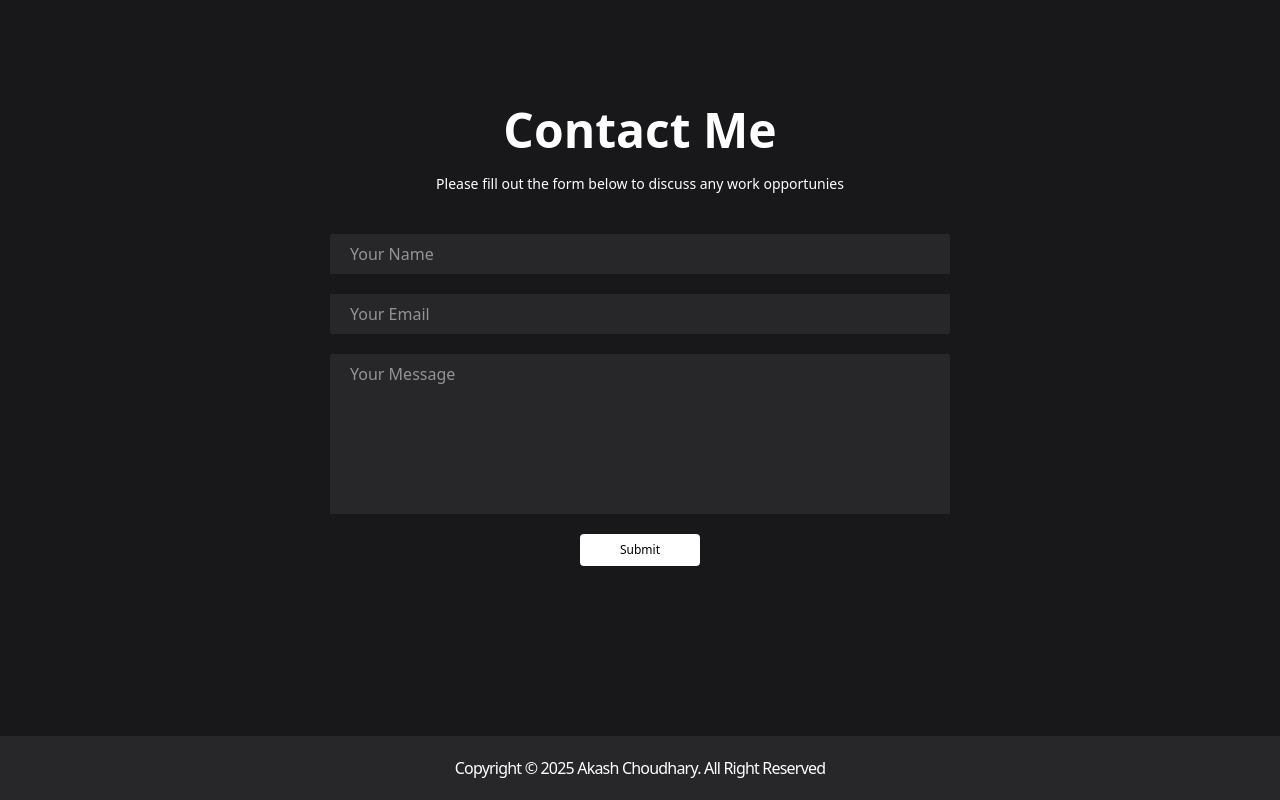
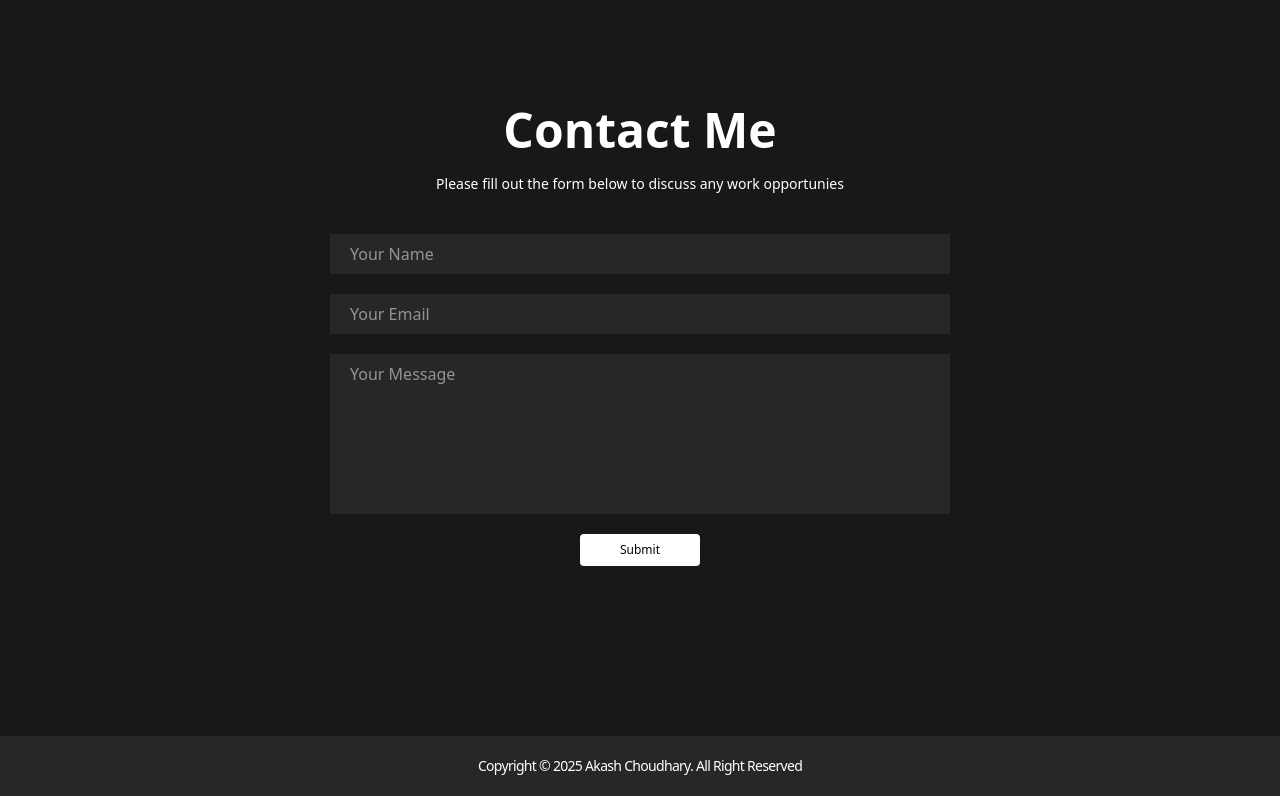
Before and after one commit to akashchoudhary378/PortfolioWebsite2025, a React (Vite) app: page / in a window 1280 px wide. Shown: the part 2584-3384 px from the top of the page. Built offline with nearby package versions, Linux system fonts and the light colour scheme.

Commit message:
FooterUpdate

```diff
--- a/src/Components/Footer.jsx
+++ b/src/Components/Footer.jsx
@@ -2,7 +2,7 @@ import React from 'react'
 
 const Footer = () => {
   return (
-    <div className="flex items-center justify-center w-full p-5 bg-zinc-800">
+    <div className="flex text-sm lg:text-md tracking-tighter items-center justify-center w-full p-5 bg-zinc-800">
       <span className='font-medium text-center tracking-tighter'>Copyright &#169; 2025 Akash Choudhary. All Right Reserved</span>
     </div>
   );
```
